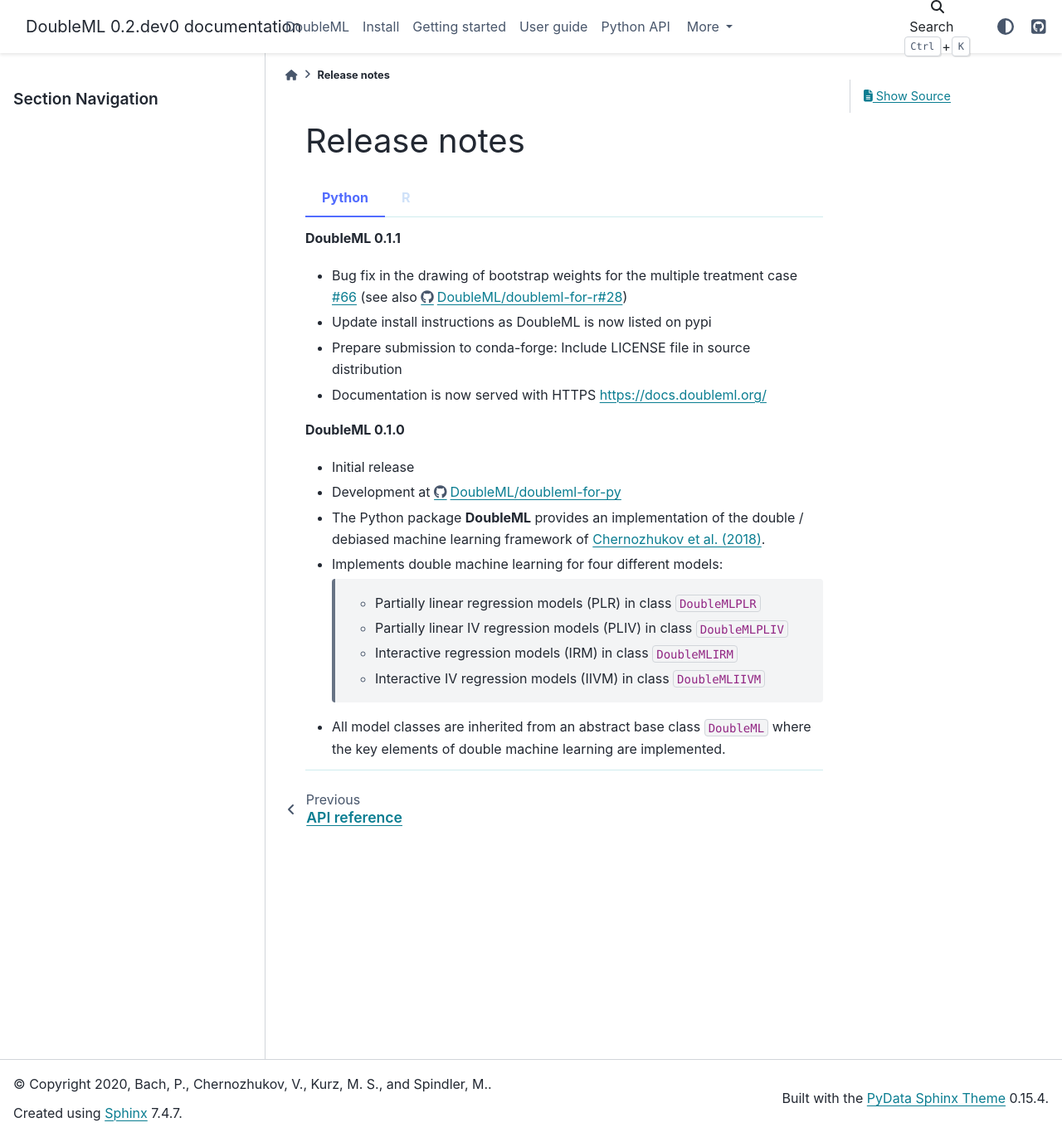
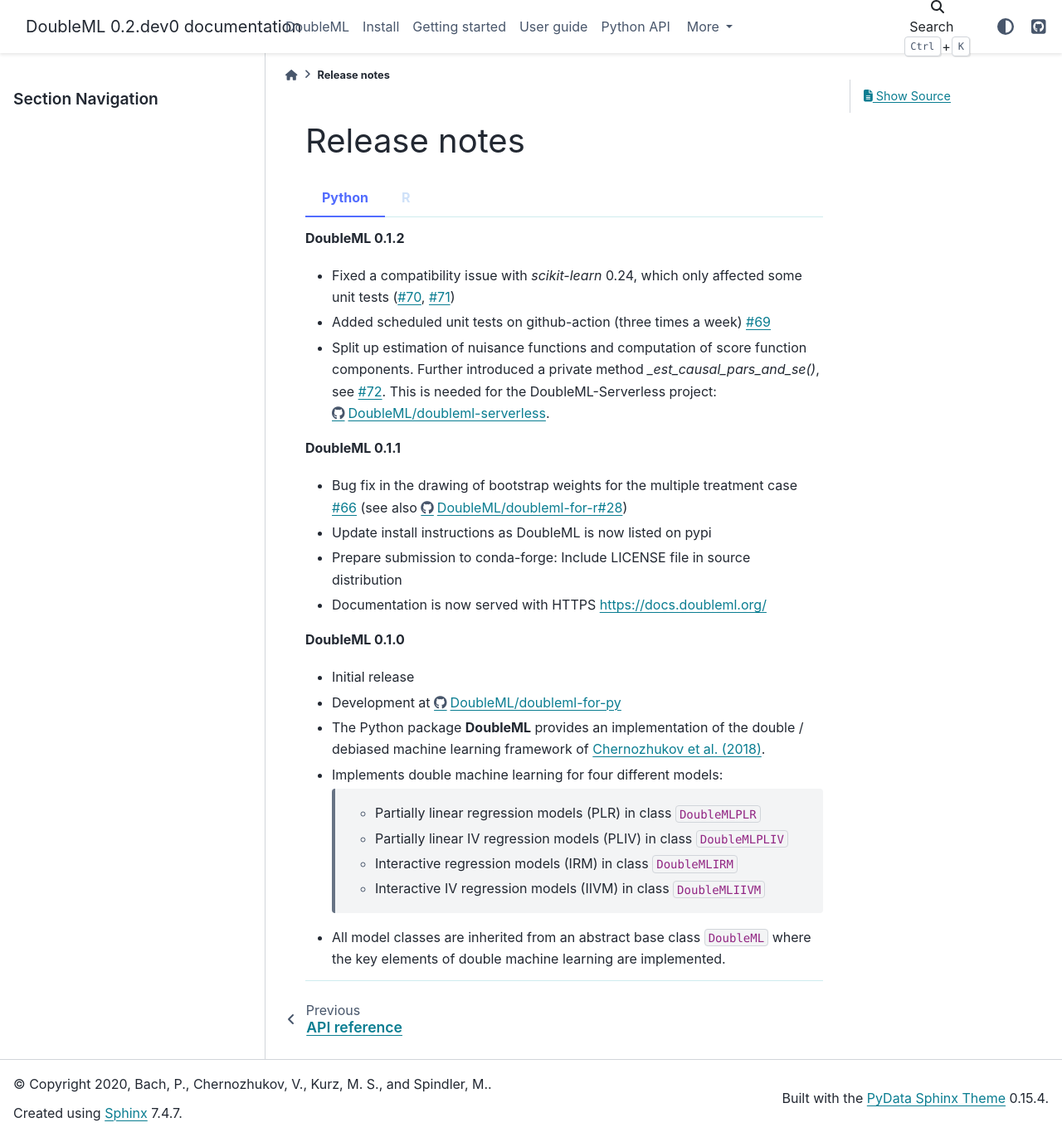
Before and after one commit to DoubleML/doubleml-docs, a Sphinx documentation site: the page built from doc/release/release.rst, in a window 1280 px wide and 1371 px high. Shown: the whole window at 83% size. Built offline with Sphinx 7.4.7 and the PyData theme 0.15.4, drawn with Linux system fonts in a browser that asks for light colours; pages that are not in the unit, such as notebooks, are missing from menus.

Commit message:
added release notes for version 0.1.2

```diff
--- a/doc/release/release.rst
+++ b/doc/release/release.rst
@@ -4,6 +4,15 @@
 =============
 
 .. tabbed:: Python
+
+    **DoubleML 0.1.2**
+
+    - Fixed a compatibility issue with `scikit-learn` 0.24, which only affected some unit tests
+      (`#70 <https://github.com/DoubleML/doubleml-for-py/issues/70>`_, `#71 <https://github.com/DoubleML/doubleml-for-py/pull/71>`_)
+    - Added scheduled unit tests on github-action (three times a week) `#69 <https://github.com/DoubleML/doubleml-for-py/pull/69>`_
+    - Split up estimation of nuisance functions and computation of score function components. Further introduced a
+      private method `_est_causal_pars_and_se()`, see `#72 <https://github.com/DoubleML/doubleml-for-py/pull/72>`_.
+      This is needed for the DoubleML-Serverless project: https://github.com/DoubleML/doubleml-serverless.
 
     **DoubleML 0.1.1**
 
```
